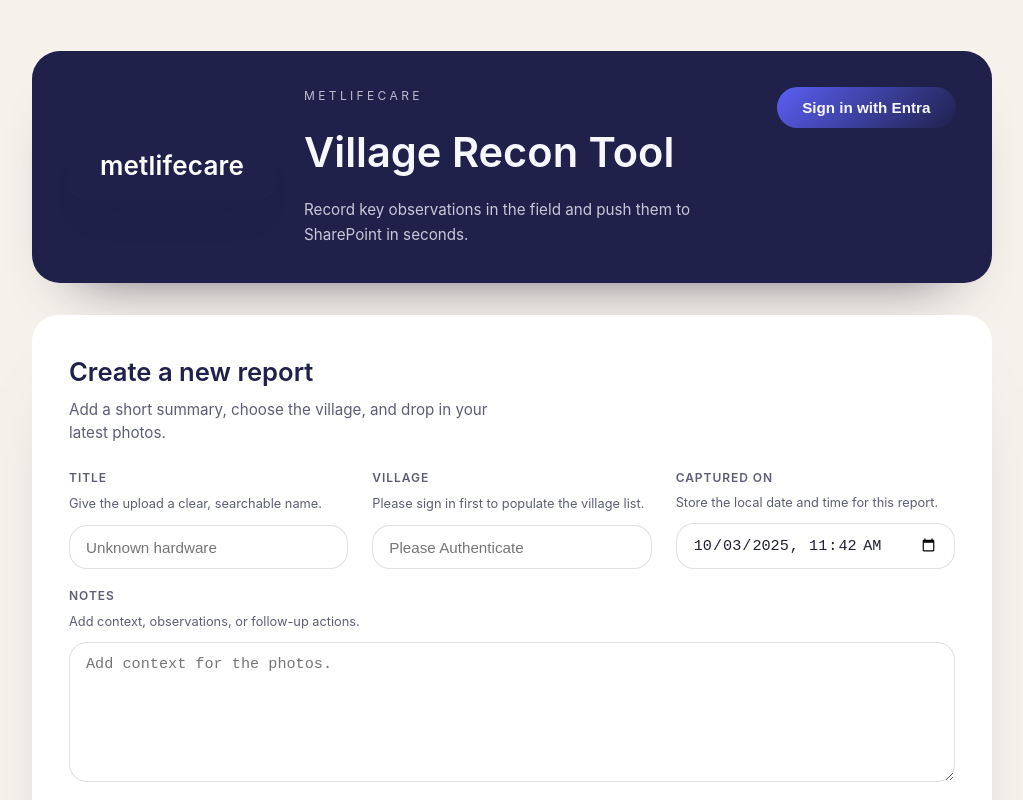
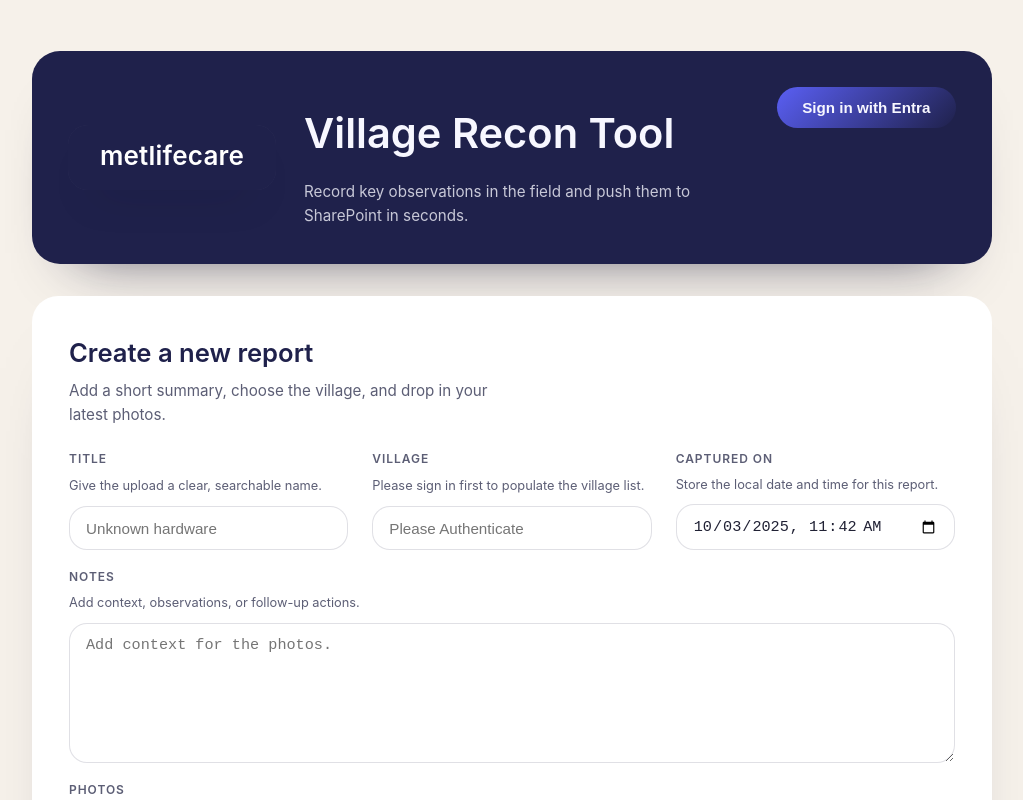
Before and after one commit to iTRMAutomation/mlc-village-recon-tool, a React (Vite) app: page / in a window 1280 px wide. Shown: the top 800 px of the page, without its empty margins (128-1151 px from the left). Built offline with nearby package versions, Linux system fonts and the light colour scheme.

Commit message:
Remove app tagline

```diff
--- a/src/App.tsx
+++ b/src/App.tsx
@@ -947,7 +947,7 @@
           <div className="app-brand">
             <img src={metlifecareLogo} alt="Metlifecare logo" className="app-logo" />
             <div className="app-heading">
-              <span className="app-tagline">Metlifecare</span>
+              <span className="app-tagline"></span>
               <h1 className="app-title">Village Recon Tool</h1>
               <p className="app-subtitle">Record key observations in the field and push them to SharePoint in seconds.</p>
             </div>
```
